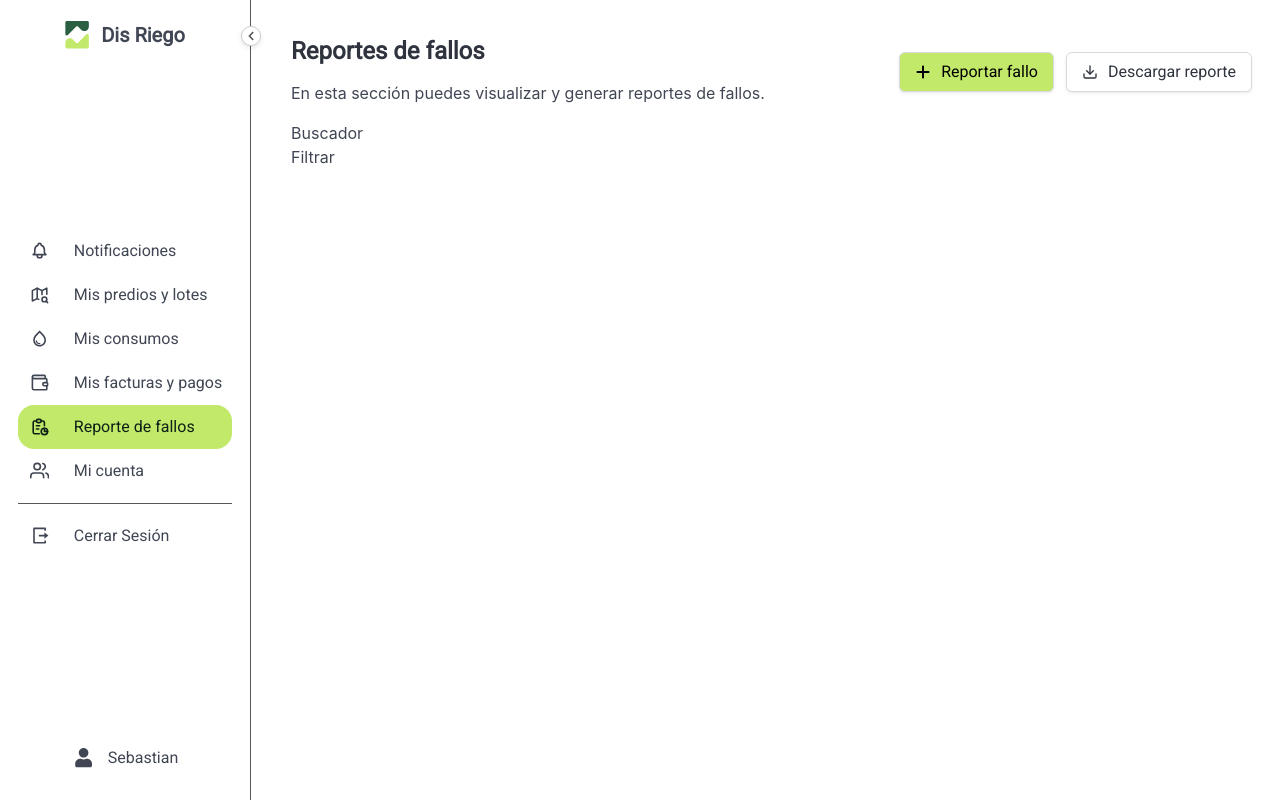
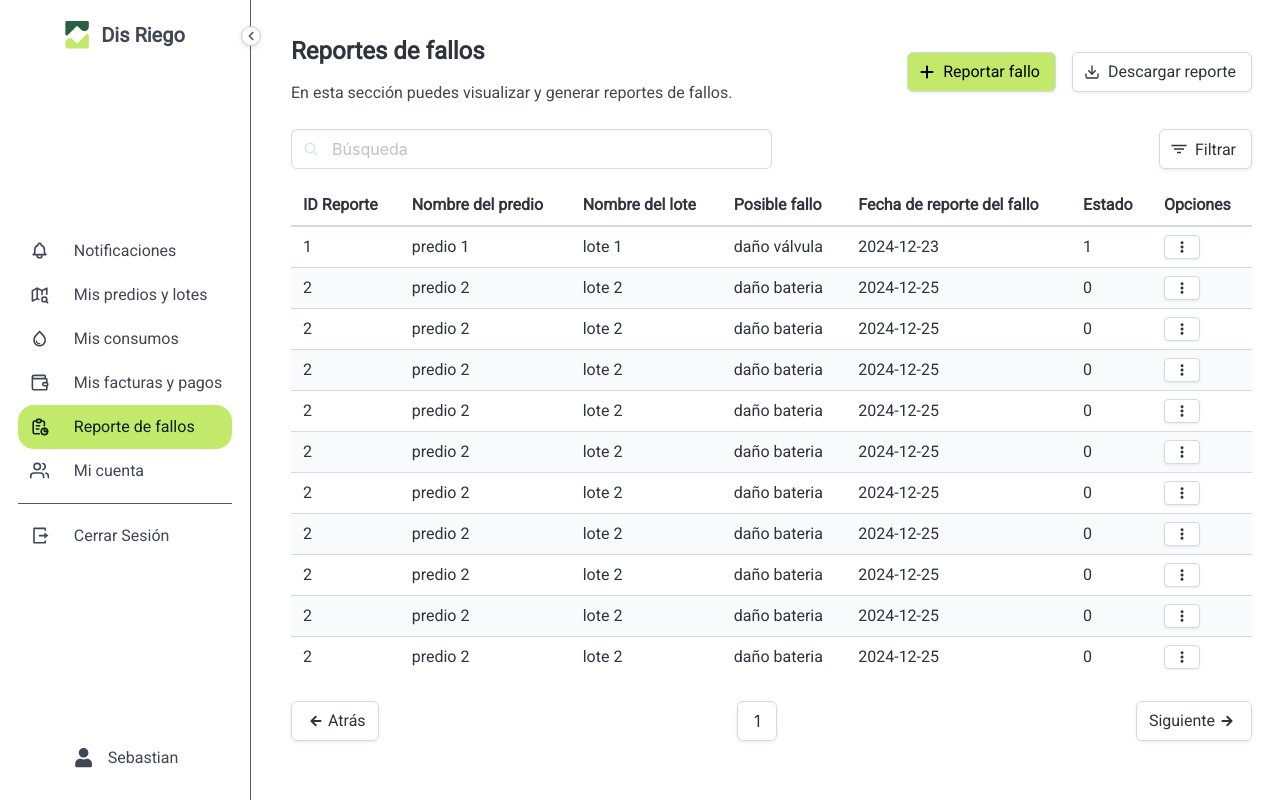
Before and after one commit to DisRiego/DisRiego_Frontend_Web, a React (Vite) app: page /dashboard/report in a window 1280 px wide. Built offline with nearby package versions, Linux system fonts and the light colour scheme.

Commit message:
Change: Se modificaron los componentes de head y notificacion. Ademas, se dio funcionalidad al componente de tabla y se añadio el de paginación.

```diff
--- a/src/components/Icon.js
+++ b/src/components/Icon.js
@@ -2,12 +2,15 @@ import { MdDownloadDone, MdOutlineFileDownload } from "react-icons/md";
 import { LuDownload } from "react-icons/lu";
 import { IoPrintSharp } from "react-icons/io5";
 import { FaPlus } from "react-icons/fa6";
+import { BiShow, BiEditAlt  } from "react-icons/bi";
 
 const Icon = {
   MdDownloadDone,
   IoPrintSharp,
   FaPlus,
-  LuDownload
+  LuDownload,
+  BiShow,
+  BiEditAlt
 };
 
 export default Icon;
--- a/src/components/dashboard/Fault_report.jsx
+++ b/src/components/dashboard/Fault_report.jsx
@@ -1,11 +1,17 @@
+import { useState, useEffect } from "react";
 import Head from "./Head";
 import Search from "./Search";
 import Filter from "./Filter";
+import Table from "./Table";
+import Pagination from "./Pagination";
 
 const Fault_report = () => {
-    const data = {
+  const [data, setData] = useState([]);
+
+  const head_data = {
     title: "Reportes de fallos",
-        description: "En esta sección puedes visualizar y generar reportes de fallos.",
+    description:
+      "En esta sección puedes visualizar y generar reportes de fallos.",
     buttons: {
       button1: {
         icon: "FaPlus",
@@ -16,16 +22,139 @@ const Fault_report = () => {
         icon: "LuDownload",
         class: "",
         text: "Descargar reporte",
-          }
+      },
     },
   };
+
+  const columns = [
+    "ID Reporte",
+    "Nombre del predio",
+    "Nombre del lote",
+    "Posible fallo",
+    "Fecha de reporte del fallo",
+    "Estado",
+    "Opciones",
+  ];
+
+  useEffect(() => {
+    setData([
+      {
+        id: 1,
+        predio: "predio 1",
+        lote: "lote 1",
+        fallo: "daño válvula",
+        fecha: "2024-12-23",
+        estado: "1",
+      },
+      {
+        id: 2,
+        predio: "predio 2",
+        lote: "lote 2",
+        fallo: "daño bateria",
+        fecha: "2024-12-25",
+        estado: "0",
+      },
+      {
+        id: 2,
+        predio: "predio 2",
+        lote: "lote 2",
+        fallo: "daño bateria",
+        fecha: "2024-12-25",
+        estado: "0",
+      },
+      {
+        id: 2,
+        predio: "predio 2",
+        lote: "lote 2",
+        fallo: "daño bateria",
+        fecha: "2024-12-25",
+        estado: "0",
+      },
+      {
+        id: 2,
+        predio: "predio 2",
+        lote: "lote 2",
+        fallo: "daño bateria",
+        fecha: "2024-12-25",
+        estado: "0",
+      },
+      {
+        id: 2,
+        predio: "predio 2",
+        lote: "lote 2",
+        fallo: "daño bateria",
+        fecha: "2024-12-25",
+        estado: "0",
+      },
+      {
+        id: 2,
+        predio: "predio 2",
+        lote: "lote 2",
+        fallo: "daño bateria",
+        fecha: "2024-12-25",
+        estado: "0",
+      },
+      {
+        id: 2,
+        predio: "predio 2",
+        lote: "lote 2",
+        fallo: "daño bateria",
+        fecha: "2024-12-25",
+        estado: "0",
+      },
+      {
+        id: 2,
+        predio: "predio 2",
+        lote: "lote 2",
+        fallo: "daño bateria",
+        fecha: "2024-12-25",
+        estado: "0",
+      },
+      {
+        id: 2,
+        predio: "predio 2",
+        lote: "lote 2",
+        fallo: "daño bateria",
+        fecha: "2024-12-25",
+        estado: "0",
+      },
+      {
+        id: 2,
+        predio: "predio 2",
+        lote: "lote 2",
+        fallo: "daño bateria",
+        fecha: "2024-12-25",
+        estado: "0",
+      },
+    ]);
+  }, []);
+
+  const mapData = data.map((info) => ({
+    "ID Reporte": info.id,
+    "Nombre del predio": info.predio,
+    "Nombre del lote": info.lote,
+    "Posible fallo": info.fallo,
+    "Fecha de reporte del fallo": info.fecha,
+    Estado: info.estado,
+  }));
+
+  const options = [
+    { icon: "BiShow", name: "Ver detalles" },
+    { icon: "BiEditAlt", name: "Finalizar mantenimiento" },
+    { icon: "LuDownload", name: "Descargar" },
+  ];
+
   return (
     <>
-          <Head data={data} />
-          <Search/>
-          <Filter/>
+      <Head head_data={head_data} />
+      <div className="container-search">
+        <Search />
+        <Filter />
+      </div>
+      <Table columns={columns} data={mapData} options={options}/>
+      <Pagination/>
     </>
   );
-}
+};
 
-export default Fault_report
+export default Fault_report;
--- a/src/components/dashboard/Filter.jsx
+++ b/src/components/dashboard/Filter.jsx
@@ -1,9 +1,17 @@
+import { IoFilterSharp } from "react-icons/io5";
+
 const Filter = () => {
   return (
     <>
-        <h1>Filtrar</h1>
+      <div className="button">
+        <button className="button-filter">
+          <span className="icon">
+          <IoFilterSharp /></span>
+          <span>Filtrar</span>
+        </button>
+      </div>
     </>
-  )
-}
+  );
+};
 
-export default Filter
+export default Filter;
--- a/src/components/dashboard/Head.jsx
+++ b/src/components/dashboard/Head.jsx
@@ -1,19 +1,20 @@
 import Icon from "../Icon";
 
-const Head = ({ data }) => {
+const Head = ({ head_data }) => {
   const renderButtons = () => {
-    if (!data.buttons || Object.keys(data.buttons).length === 0) {
+    if (!head_data.buttons || Object.keys(head_data.buttons).length === 0) {
       return null;
     }
 
-    return Object.keys(data.buttons).map((key) => {
-      const button = data.buttons[key];
+    return Object.keys(head_data.buttons).map((key) => {
+      const button = head_data.buttons[key];
       const IconComponent = Icon[button.icon];
 
       return (
         <button key={key} className={"button " + button.class}>
-          {IconComponent && <IconComponent />}
-          {button.text}
+          <span className="icon">
+          {IconComponent && <IconComponent />}</span>
+          <span>{button.text}</span>
         </button>
       );
     });
@@ -23,10 +24,10 @@ const Head = ({ data }) => {
     <>
       <div className="container-head">
         <div className="container-text">
-        <p className="title">{data.title}</p>
-        {data.description ? <p>{data.description}</p> : ""}
+        <p className="title">{head_data.title}</p>
+        {head_data.description ? <p>{head_data.description}</p> : ""}
         </div>
-        <div className="buttons">{renderButtons()}</div>
+        <div className="container-button">{renderButtons()}</div>
       </div>
     </>
   );
--- a/src/components/dashboard/Notification.jsx
+++ b/src/components/dashboard/Notification.jsx
@@ -1,7 +1,7 @@
 import Head from "./Head";
 
 const Notification = () => {
-  const data = {
+  const head_data = {
     title: "Mis Notificaciones",
     buttons: {
       button1: {
@@ -13,7 +13,7 @@ const Notification = () => {
   };
   return (
     <>
-      <Head data={data} />
+      <Head head_data={head_data} />
     </>
   );
 };
--- /dev/null
+++ b/src/components/dashboard/Pagination.jsx
@@ -0,0 +1,36 @@
+import { useEffect, useState } from "react";
+import { IoMdArrowRoundBack } from "react-icons/io";
+import { GrFormNextLink } from "react-icons/gr";
+
+const Pagination = () => {
+  return (
+    <>
+      <div className="container-pagination">
+        <nav
+          class="pagination is-centered"
+          role="navigation"
+          aria-label="pagination"
+        >
+          <button href="#" class="pagination-previous">
+            <span className="icon"><IoMdArrowRoundBack/></span>
+            <span>Atrás</span>
+          </button>
+
+          <ul class="pagination-list">
+            <li>
+              <a href="#" class="pagination-link" aria-label="Goto page 1">
+                1
+              </a>
+            </li>
+          </ul>
+          <button href="#" class="pagination-next">
+            <span>Siguiente</span>
+            <span className="icon"><IoMdArrowRoundBack style={{rotate: "180deg"}}/></span>
+          </button>
+        </nav>
+      </div>
+    </>
+  );
+};
+
+export default Pagination;
--- a/src/components/dashboard/Search.jsx
+++ b/src/components/dashboard/Search.jsx
@@ -1,9 +1,16 @@
+import { IoSearch } from "react-icons/io5";
+
 const Search = () => {
   return (
     <>
-        <h1>Buscador</h1>
+      <p class="control search has-icons-left">
+        <span class="icon is-small is-left">
+          <IoSearch />
+        </span>
+        <input class="input" type="text" placeholder="Búsqueda" />
+      </p>
     </>
-  )
-}
+  );
+};
 
-export default Search
+export default Search;
--- a/src/components/dashboard/Table.jsx
+++ b/src/components/dashboard/Table.jsx
@@ -1,9 +1,105 @@
-const Table = () => {
+import { useEffect, useRef, useState } from "react";
+import { SlOptionsVertical } from "react-icons/sl";
+import Icon from "../Icon";
+
+const OptionsButton = ({ onClick }) => (
+  <button className="button is-small button-option" onClick={onClick}>
+    <SlOptionsVertical />
+  </button>
+);
+
+const Table = ({ columns, data, options }) => {
+  const [activeRow, setActiveRow] = useState(null);
+  const menuRefs = useRef({});
+
+  useEffect(() => {
+    const handleOutsideClick = (event) => {
+      const clickedOutside =
+        !Object.values(menuRefs.current).some(
+          (ref) => ref && ref.contains(event.target)
+        ) &&
+        !event.target.closest(".button-option"); // Incluye el botón en la validación
+
+      if (clickedOutside) {
+        setActiveRow(null);
+      }
+    };
+
+    document.addEventListener("mousedown", handleOutsideClick);
+    return () => {
+      document.removeEventListener("mousedown", handleOutsideClick);
+    };
+  }, []);
+
+  const handleClick = (rowIndex) => {
+    setActiveRow((prevRow) => (prevRow === rowIndex ? null : rowIndex));
+  };
+
+  const handleOption = async (option, row) => {
+    console.log(`Option selected: ${option.name}`, row);
+  };
+
   return (
-    <>
-        <h1>Table</h1>
-    </>
-  )
-}
+    <div className="table-container">
+      <table className="table is-fullwidth is-striped is-hoverable">
+        <thead>
+          <tr>
+            {columns.map((column) => (
+              <th key={column}>{column}</th>
+            ))}
+          </tr>
+        </thead>
+        <tbody>
+          {data.map((row, rowIndex) => (
+            <tr key={rowIndex}>
+              {columns.map((column, colIndex) => (
+                <td key={`${rowIndex}-${colIndex}`}>
+                  {column === "Opciones" ? (
+                    <div
+                      className="is-relative"
+                      ref={(el) => {
+                        if (el) menuRefs.current[rowIndex] = el;
+                        else delete menuRefs.current[rowIndex]; // Limpia referencias obsoletas
+                      }}
+                    >
+                      <OptionsButton onClick={() => handleClick(rowIndex)} />
+                      {activeRow === rowIndex && (
+                        <div className="menu-option">
+                          <div className="box">
+                            {options.map((option, index) => {
+                              const IconComponent = option.icon
+                                ? Icon[option.icon]
+                                : null;
+                              return (
+                                <button
+                                  key={index}
+                                  className="button is-fullwidth"
+                                  onClick={() => handleOption(option, row)}
+                                >
+                                  {IconComponent && (
+                                    <span className="icon">
+                                      <IconComponent />
+                                    </span>
+                                  )}
+                                  <span>{option.name}</span>
+                                </button>
+                              );
+                            })}
+                          </div>
+                        </div>
+                      )}
+                    </div>
+                  ) : (
+                    row[column] || "-"
+                  )}
+                </td>
+              ))}
+            </tr>
+          ))}
+        </tbody>
+      </table>
+    </div>
+  );
+};
 
-export default Table
+export default Table;
--- a/src/styles/index.css
+++ b/src/styles/index.css
@@ -3,41 +3,12 @@
   --bulma-title-size: 30px;
 }
 
-span, .title {
+span,
+.title,
+p,
+th,
+td {
   font-family: var(--bulma-text-family);
-}
-
-.container-text p.title{
-  font-size: 1.5em;
-  margin-bottom: 0px;
-}
-
-p.title + p{
-  margin-top: 1em;
-}
-
-
-.button{
-  display: flex;
-  justify-content: center;
-  align-items: center;
-  font-family: var(--bulma-text-family);
-}
-
-.button.color-hover{
-  color: black;
-  background-color: #c2e96a;
-}
-
-.button svg{
-  margin-right: 10px;
-}
-
-.container-head{
-  display: flex;
-  justify-content: space-between;
-  align-items: center;
-  margin-bottom: 1em;
 }
 
 .column.is-narrow {
@@ -171,7 +142,7 @@ p.title + p{
 }
 
 .column.column-option {
-  padding: 50px 40px;
+  padding: 50px 40px 40px;
 }
 
 .sidebar-options .navbar-item.selected {
@@ -180,3 +151,99 @@ p.title + p{
   border-radius: 1em;
   transition: all 0.2s;
 }
+
+.container-head {
+  display: flex;
+  justify-content: space-between;
+  align-items: center;
+  margin-bottom: 1.5em;
+  gap: 1em;
+}
+
+.container-text p.title {
+  font-size: 1.5em;
+  margin-bottom: 0px;
+}
+
+p.title + p {
+  margin-top: 1em;
+}
+
+.container-button {
+  display: flex;
+  flex-wrap: wrap;
+  justify-content: end;
+  gap: 1em;
+}
+
+.button {
+  display: flex;
+  justify-content: center;
+  align-items: center;
+  font-family: var(--bulma-text-family);
+}
+
+.button.color-hover {
+  color: black;
+  background-color: #c2e96a;
+}
+
+.button svg {
+  margin-right: 10px;
+}
+
+.button-filter {
+  display: flex;
+  align-items: center;
+}
+
+.container-search {
+  display: flex;
+  justify-content: space-between;
+  margin-bottom: 1em;
+}
+
+.search {
+  display: flex;
+  flex-grow: 1;
+  max-width: 50%;
+}
+
+.button svg {
+  margin-right: 0px;
+}
+
+.menu-option {
+  position: absolute;
+  z-index: 1;
+  top: 0;
+  right: 0;
+  transform: translateY(-100%);
+}
+
+.column-option .table-container {
+  overflow: visible;
+  overflow-y: visible;
+}
+
+@media (max-width: 630px) {
+  .column-option .table-container {
+    overflow: visible;
+    overflow-x: auto;
+  }
+}
+
+.menu-option > .box {
+  border: 1px solid var(--bulma-border);
+  padding: 5px;
+}
+
+.menu-option > .box > .button {
+  border-style: none;
+  justify-content: flex-start;
+}
+
+.menu-option > .box > .button:hover {
+  background-color: #c2e96a;
+  color: black;
+}
```
Lines whose indentation alone changed are shown as unchanged.
